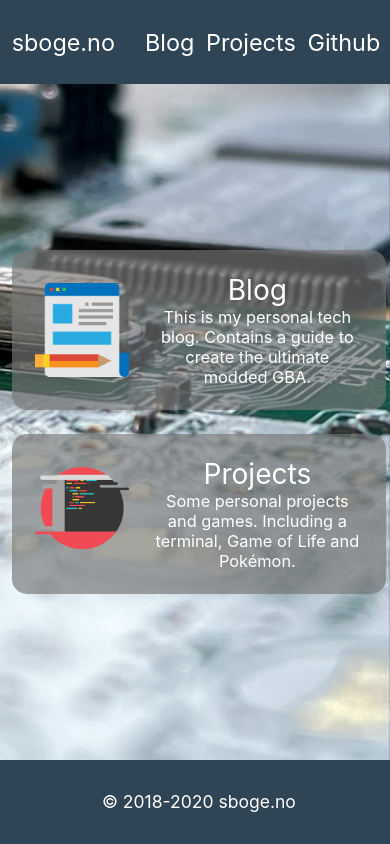
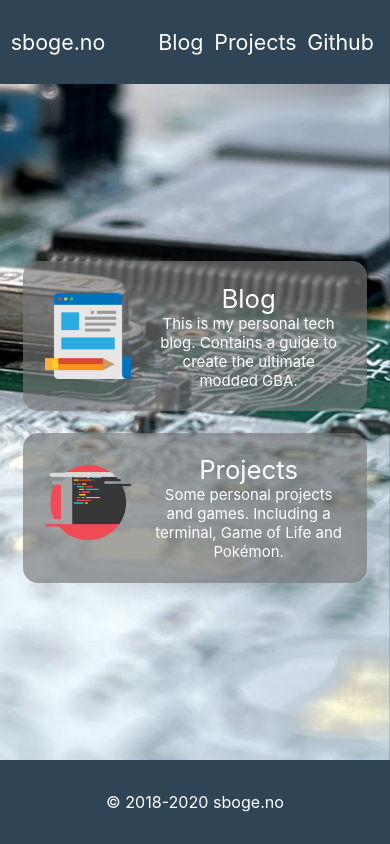
Before and after one commit to spoge/spoge.github.io, a React (Create React App) app: page / in a window 390 px wide. Built offline with nearby package versions, Linux system fonts and the light colour scheme.

Commit message:
Fix smaller device sizes

```diff
--- a/public/index.html
+++ b/public/index.html
@@ -3,7 +3,8 @@
   <head>
     <meta charset="utf-8" />
     <link rel="icon" href="%PUBLIC_URL%/favicon.ico" />
-    <meta name="viewport" content="width=device-width, initial-scale=1" />
+    <!--<meta name="viewport" content="width=device-width, initial-scale=1" />-->
+    <meta name="viewport" content="initial-scale=1, viewport-fit=cover" />
     <meta name="theme-color" content="#000000" />
     <meta
       name="description"
--- a/src/styles/App.scss
+++ b/src/styles/App.scss
@@ -12,7 +12,7 @@
 
 @media screen and (max-width: 600px) {
   .app {
-    font-size: 6vw;
+    font-size: 5.5vw;
   }
 }
 
```
